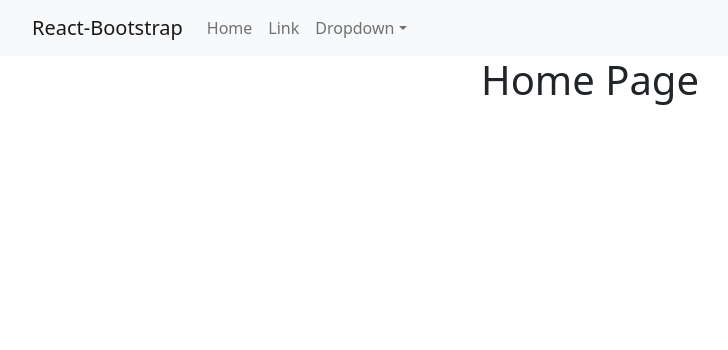
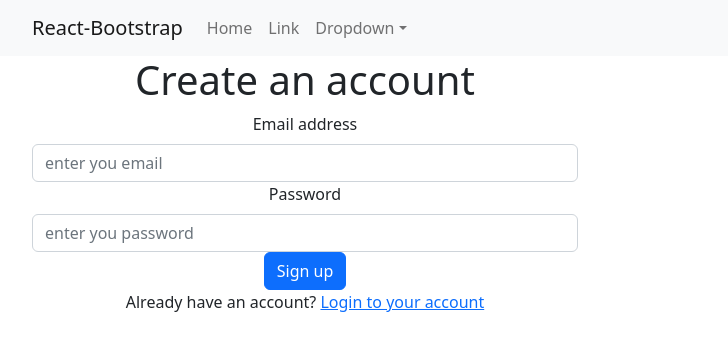
Before and after one commit to Julian25/eCommerce-front, a React (Create React App) app in the folder ecommerce-front/: page /signup in a window 1280 px wide. Shown: the top 350 px of the page, without its empty margins (50-778 px from the left). Built offline with nearby package versions, Linux system fonts and the light colour scheme.

Commit message:
login and sign up components created

```diff
--- a/ecommerce-front/src/App.js
+++ b/ecommerce-front/src/App.js
@@ -2,8 +2,10 @@ import logo from './logo.svg';
 import './App.css';
 import 'bootstrap/dist/css/bootstrap.min.css';
 import {BrowserRouter, Routes, Route} from 'react-router-dom';
-import Navigation from './components/Navigation/Navigation'
-import Home from './components/Home/Home'
+import Navigation from './components/Navigation/Navigation';
+import Home from './components/Home/Home';
+import Login from './components/Login/Login';
+import Signup from './components/Signup/Signup';
 
 function App() {
   return (
@@ -12,6 +14,8 @@ function App() {
         <Navigation/>
         <Routes>
           <Route index element= {<Home/>}/>
+          <Route path = '/login' element= {<Login/>}/>
+          <Route path = '/signup' element= {<Signup/>}/>
           <Route path='*' element= {<Home/>}/>
         </Routes>
       </BrowserRouter>
--- /dev/null
+++ b/ecommerce-front/src/components/Login/Login.jsx
@@ -0,0 +1,40 @@
+import React, { useState } from 'react';
+import styles from  './login.module.css'
+import { Container, Row, Col, Form, Button } from 'react-bootstrap';
+import {Link} from 'react-router-dom'
+function Login() {
+    const [email, setEmail] = useState("");
+    const [password, setPassword] = useState("");
+
+    const handleSubmit = () => {}
+    return (
+        <Container>
+            <Row>
+                <Col md={6} className={"login__form--container"}>
+                    <Form className={styles.form} onSubmit={handleSubmit}>
+                        <h1>Login to your account</h1>
+                        <Form.Group>
+                            <Form.Label>Email address</Form.Label>
+                            <Form.Control type="email" placeholder="enter you email" value={email} required
+                            onchange={(e) => setEmail(e.target.value)}/>
+                        </Form.Group>
+                        <Form.Group>
+                            <Form.Label>Password</Form.Label>
+                            <Form.Control type="password" placeholder="enter you password" value={password} required
+                            onchange={(e) => setPassword(e.target.value)}/>
+                        </Form.Group>
+                        <Form.Group>
+                            <Button type="submit">Login</Button>
+                        </Form.Group>
+                        <p>
+                            Don't have an account? <Link to="/signup">Create account</Link>
+                        </p>
+                    </Form>
+                </Col>
+                <Col md={6} className={styles.login__image__container} />
+            </Row>
+        </Container>
+    )
+}
+
+export default Login
--- /dev/null
+++ b/ecommerce-front/src/components/Login/login.module.css
@@ -0,0 +1,3 @@
+.form {
+    width: 100%;
+}
--- /dev/null
+++ b/ecommerce-front/src/components/Signup/Signup.jsx
@@ -0,0 +1,41 @@
+import React, { useState } from 'react';
+import styles from './signup.module.css';
+import {Container, Row, Form, Button, Col} from 'react-bootstrap'
+import {Link} from 'react-router-dom'
+
+function Signup() {
+    const [email, setEmail] = useState('');
+    const[password, setPassword] = useState('');
+
+    const handleSubmit = ()=> {};
+  return (
+    <Container>
+        <Row>
+            <Col md={6} className={"login__form--container"}>
+                <Form className={styles.form} onSubmit={handleSubmit}>
+                    <h1>Create an account</h1>
+                    <Form.Group>
+                        <Form.Label>Email address</Form.Label>
+                        <Form.Control type="email" placeholder="enter you email" value={email} required
+                        onchange={(e) => setEmail(e.target.value)}/>
+                    </Form.Group>
+                    <Form.Group>
+                        <Form.Label>Password</Form.Label>
+                        <Form.Control type="password" placeholder="enter you password" value={password} required
+                        onchange={(e) => setPassword(e.target.value)}/>
+                    </Form.Group>
+                    <Form.Group>
+                        <Button type="submit">Sign up</Button>
+                    </Form.Group>
+                    <p>
+                        Already have an account? <Link to="/login">Login to your account</Link>
+                    </p>
+                </Form>
+        </Col>
+        <Col md={6} className={styles.signup__image__container} />
+    </Row>
+    </Container>
+  )
+}
+
+export default Signup;
--- /dev/null
+++ b/ecommerce-front/src/components/Signup/signup.module.css
@@ -0,0 +1,3 @@
+.form  {
+    width: 100%;
+}
```
